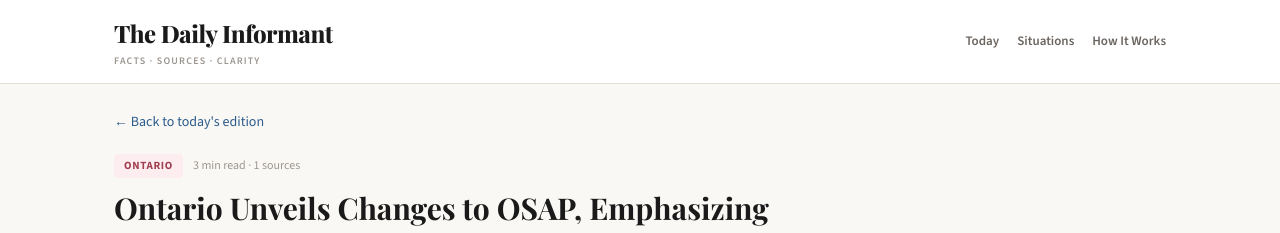
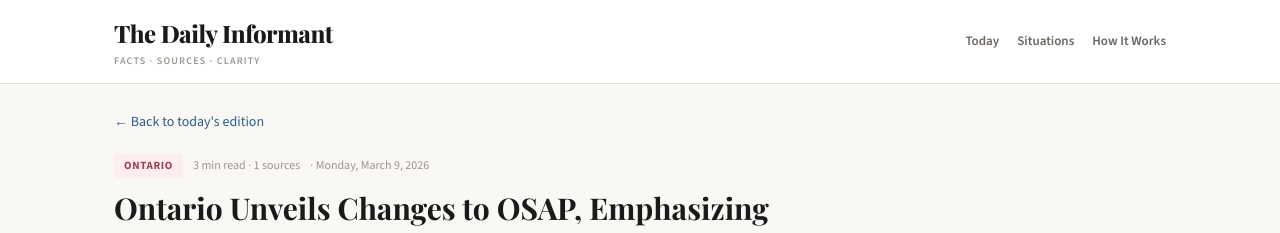
Before and after one commit to pickettdad/daily-informant, a Next.js app: page /article/article-1 in a window 1280 px wide. Shown: the top 233 px of the page. Built offline with nearby package versions, Linux system fonts and the light colour scheme.

Commit message:
Update page.tsx

```diff
--- a/app/article/[slug]/page.tsx
+++ b/app/article/[slug]/page.tsx
@@ -23,6 +23,7 @@ export default async function ArticlePage({ params }: any) {
   const daily = await loadDaily();
   let article = daily.top_stories?.find((a: any) => a.slug === slug);
   if (!article) article = daily.good_developments?.find((a: any) => a.slug === slug);
+  const editionDate = daily.date ? new Date(daily.date + "T12:00:00").toLocaleDateString("en-US", { weekday: "long", year: "numeric", month: "long", day: "numeric" }) : "";
   if (!article) return (<div style={{padding:40}}><h1 style={{fontFamily:s.display}}>Article not found</h1><p style={{marginTop:12}}><Link href="/">← Back</Link></p></div>);
 
   const cs = catColors[article.category as string] || {bg:"#F0F0F0",text:"#666"};
@@ -41,6 +42,7 @@ export default async function ArticlePage({ params }: any) {
       <div style={{ display:"flex", gap:10, alignItems:"center", marginBottom:12, flexWrap:"wrap" }}>
         <span style={{ fontSize:11, fontWeight:700, letterSpacing:"0.06em", textTransform:"uppercase", background:cs.bg, color:cs.text, padding:"3px 10px", borderRadius:4 }}>{article.category}</span>
         <span style={{ fontSize:12, color:s.light }}>{readMin} min read · {components.length || article.sources?.length || 1} sources</span>
+        {editionDate && <span style={{ fontSize:12, color:s.light }}>· {editionDate}</span>}
         {article.related_ongoing && (
           <Link href={`/topics/${article.related_ongoing}`} style={{ fontSize:12, color:s.gold, fontWeight:600, textDecoration:"none", background:s.goldLight, padding:"3px 10px", borderRadius:4 }}>● Related Ongoing Situation →</Link>
         )}
@@ -146,7 +148,7 @@ export default async function ArticlePage({ params }: any) {
       )}
 
       {/* Positive Thought */}
-      {article.is_negative && article.positive_thought && (
+      {article.positive_thought && (
         <section style={{ marginBottom:24, background:s.goldLight, border:"1px solid #EDE0C8", borderRadius:8, padding:"16px 20px" }}>
           <p style={{ fontSize:12, fontWeight:600, color:s.gold, textTransform:"uppercase", letterSpacing:"0.06em", marginBottom:6 }}>A Positive Thought</p>
           <p style={{ fontSize:15, lineHeight:1.65, color:"#7A6840", fontStyle:"italic", fontFamily:s.display, margin:0 }}>{article.positive_thought}</p>
```
